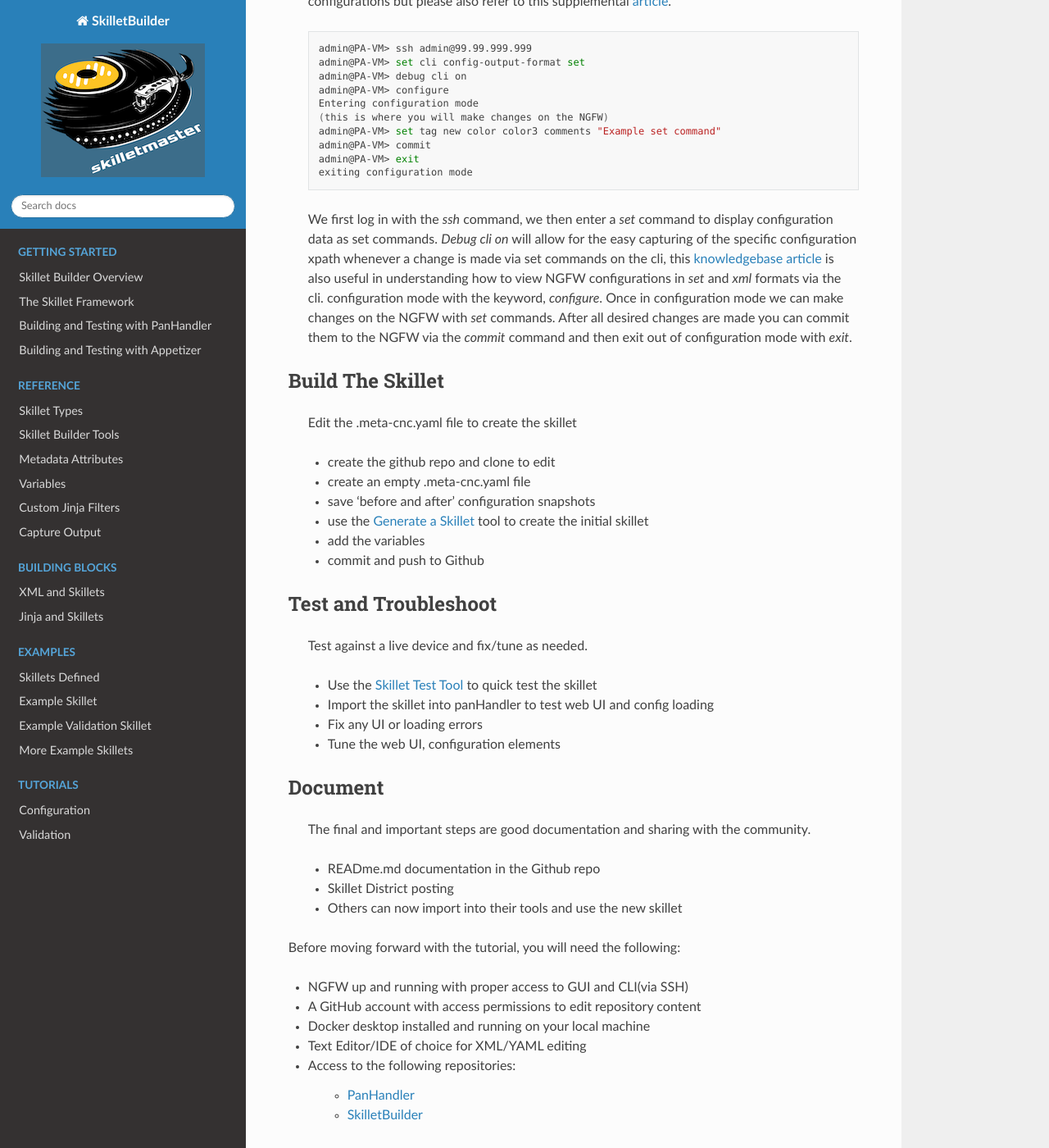
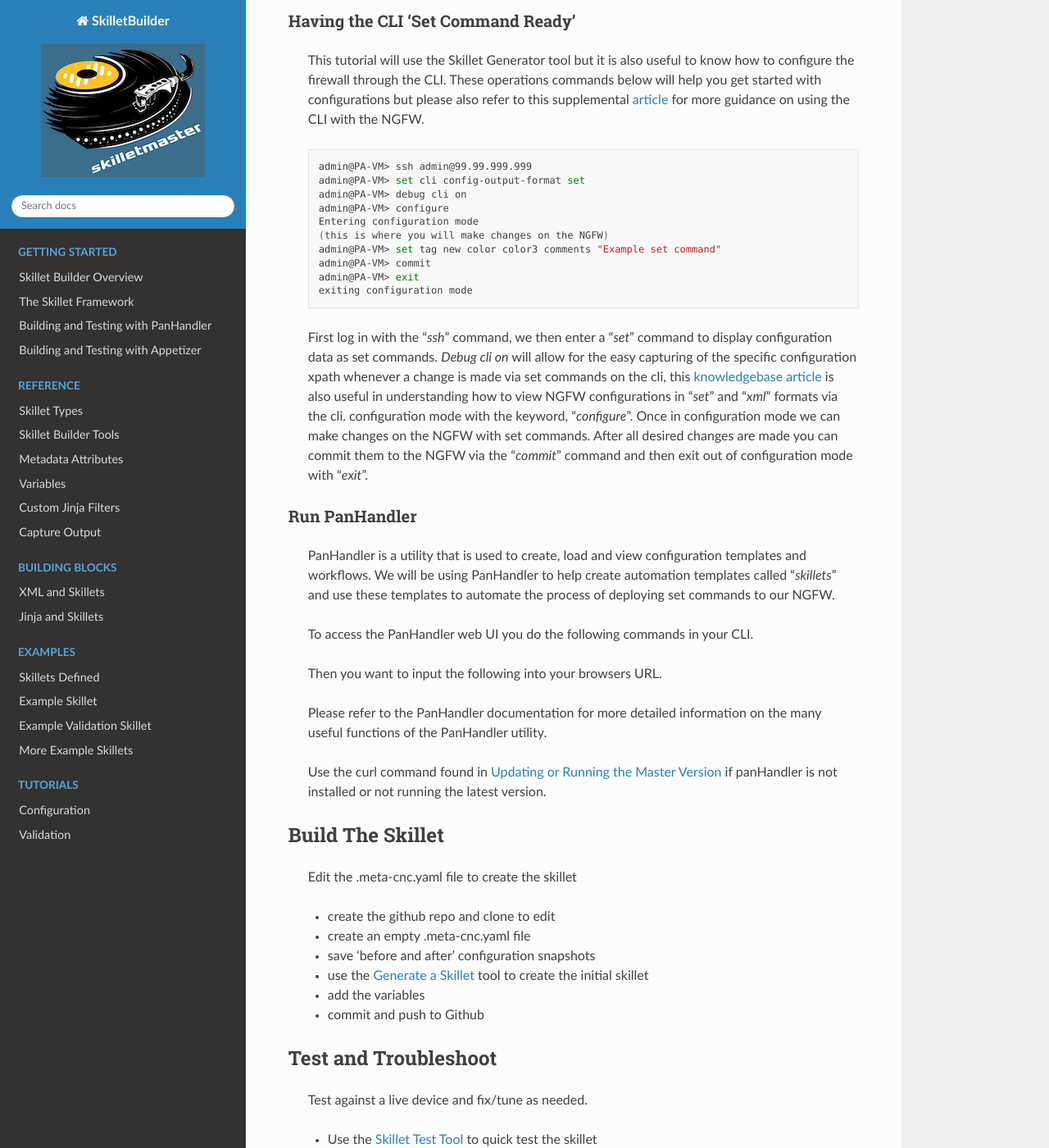
Before and after one commit to PaloAltoNetworks/SkilletBuilder, a Sphinx documentation site: the page built from docs/tutorials/tutorial_set_commands.rst, in a window 1280 px wide and 1400 px high, scrolled down 2662 px. Shown: the whole window at 82% size. Built offline with Sphinx 7.4.7 and the Read the Docs theme 2.0.0, drawn with Linux system fonts in a browser that asks for light colours; pages that are not in the unit, such as notebooks, are missing from menus; some of the changed text lies outside the part shown.

Commit message:
Update tutorial_set_commands.rst

```diff
--- a/docs/tutorials/tutorial_set_commands.rst
+++ b/docs/tutorials/tutorial_set_commands.rst
@@ -50,7 +50,12 @@
 * For users wishing to work through the command line have SLI_ set up and ready to go
 
   * SLI can be set up locally on your machine to run quick and efficient commands on your local CLI. Please refer to and follow the steps in the linked SLI_ page to get started
-* For users wishing to work through the browser UI log into PanHandler_ and be able to import/run Skillets, specifically SkilletBuilder_ tools
+    * For users wishing to work through the browser UI log into PanHandler_ and be able to import/run Skillets, specifically SkilletBuilder_ tools
+
+It may also be useful to review the following topics before getting started:
+
+- :ref:`XMLandSkillets`
+- :ref:`jinjaandskillets`
 
 .. _PanHandler: https://panhandler.readthedocs.io/en/master/
 .. _GitHub: https://github.com
@@ -90,7 +95,8 @@
 ~~~~~~~~~~~~~~~~~~~~~~~~~~~~~~~~~~
 
     This tutorial will use the Skillet Generator tool but it is also useful to know how to configure the firewall through the CLI. These
-    operations commands below will help you get started with configurations but please also refer to this supplemental article_.
+    operations commands below will help you get started with configurations but please also refer to this supplemental article_ for more
+    guidance on using the CLI with the NGFW.
 
     .. code-block:: bash
 
@@ -105,15 +111,38 @@
       admin@PA-VM> exit
       exiting configuration mode
 
-    We first log in with the *ssh* command, we then enter a *set* command to display configuration data as set commands. *Debug cli on*
+    First log in with the "*ssh*" command, we then enter a "*set*" command to display configuration data as set commands. *Debug cli on*
     will allow for the easy capturing of the specific configuration xpath whenever a change is made via set commands on the cli, this
-    `knowledgebase article`_ is also useful in understanding how to view NGFW configurations in *set* and *xml* formats via the cli.
-    configuration mode with the keyword, *configure*. Once in configuration mode we can make changes on the NGFW with *set* commands.
-    After all desired changes are made you can commit them to the NGFW via the *commit* command and then exit out of configuration mode
-    with *exit*.
+    `knowledgebase article`_ is also useful in understanding how to view NGFW configurations in "*set*" and "*xml*" formats via the cli.
+    configuration mode with the keyword, "*configure*". Once in configuration mode we can make changes on the NGFW with set commands.
+    After all desired changes are made you can commit them to the NGFW via the "*commit*" command and then exit out of configuration
+    mode with "*exit*".
 
 .. _article: https://docs.paloaltonetworks.com/pan-os/9-0/pan-os-cli-quick-start.html
 .. _`knowledgebase article`: https://knowledgebase.paloaltonetworks.com/KCSArticleDetail?id=kA10g000000ClHoCAK
+
+Run PanHandler
+~~~~~~~~~~~~~~
+
+  PanHandler is a utility that is used to create, load and view configuration templates and workflows. We will be using PanHandler to
+  help create automation templates called "*skillets*" and use these templates to automate the process of deploying set commands to our
+  NGFW.
+
+  To access the PanHandler web UI you do the following commands in your CLI.
+
+  .. code-block:: bash
+    > curl -s -k -L http://bit.ly/2xui5gM | bash
+
+  Then you want to input the following into your browsers URL.
+
+  .. code-block:: html
+    > http://localhost:8080
+
+  Please refer to the PanHandler documentation for more detailed information on the many useful functions of the PanHandler utility.
+
+  Use the curl command found in :ref:`Updating or Running the Master Version` if panHandler is not installed or not running
+  the latest version.
+
 
 Build The Skillet
 -----------------
@@ -160,56 +189,8 @@
 
 
 
-Before moving forward with the tutorial, you will need the following:
 
-- NGFW up and running with proper access to GUI and CLI(via SSH)
-- A GitHub account with access permissions to edit repository content
-- Docker desktop installed and running on your local machine
-- Text Editor/IDE of choice for XML/YAML editing
-- Access to the following repositories:
 
-    - `PanHandler <https://github.com/PaloAltoNetworks/panhandler/>`_
-    - `SkilletBuilder <https://github.com/PaloAltoNetworks/SkilletBuilder/>`_
-
-It may also be useful to review the following topics before getting started:
-
-- :ref:`XMLandSkillets`
-- :ref:`jinjaandskillets`
-
-ssSet Up Your Environment
------------------------
-
-The skillet sandbox specific to this NGFW configuration will consist of 4 basic elements: the NGFW, panHandler,
-the Skillet Builder tools, and the creation/editor environment.
-
-NGFW
-~~~~
-
-  This is the device to be configured.
-
-  **Software Version**
-  Note the software version of the configuration device and associated skillets.
-  Skillets configuration elements may be version specific require unique skillets per software release.
-
-  **Baseline Configuration**
-  Recommendation to save a configuration file as ‘baseline’ for easy rollback for generation, testing, and demonstration.
-
-  **API Access**
-  Login credentials with API access to test playing the skillet
-
-Having the CLI ‘XML Ready’
-~~~~~~~~~~~~~~~~~~~~~~~~~~
-
-  The tutorial will use the Skillet Generator but later stages of testing and tuning may require review and capture
-  of the XPath or XML elements. These operations commands make the CLI XML-ready:
-
-  .. code-block:: bash
-
-      admin@PA-VM> set cli config-output-format xml
-      admin@PA-VM> debug cli on
-
-  The first command will display configuration data as XML and the second will allow for easy capture of the configuration XPath.
-  Review the :ref:`XML Basics` if you are not familiar with XML concepts.
 
 
 Run PanHandler
```
